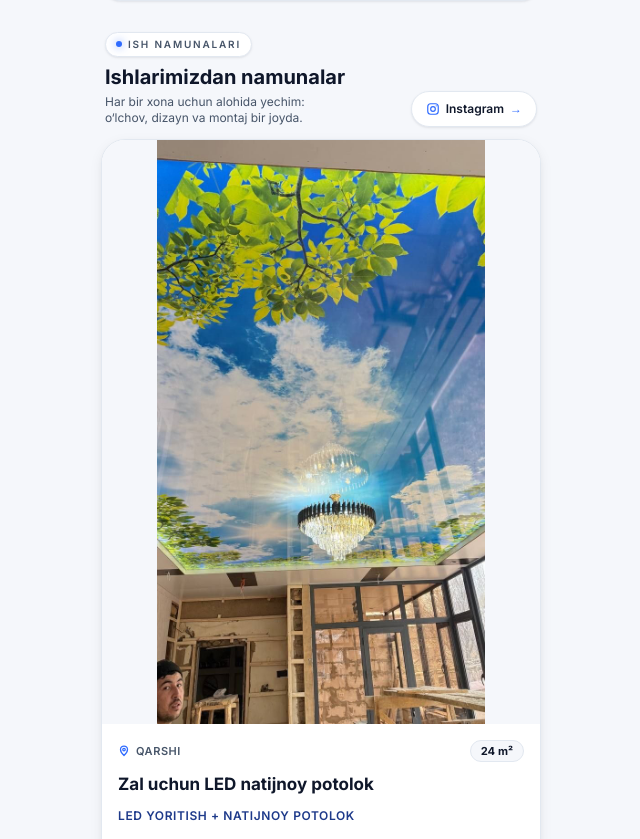
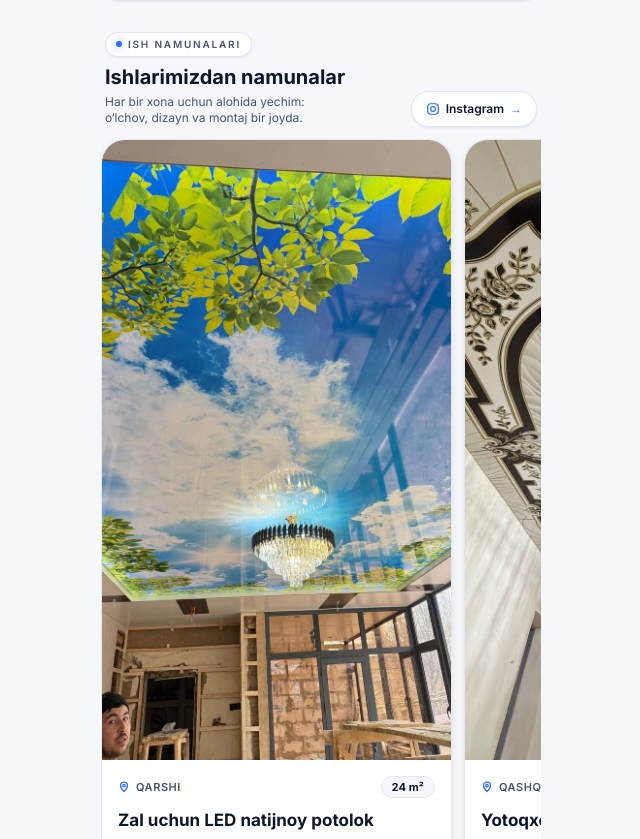
Before and after one commit to behruzxon/vashpotolok-taplink, a Next.js app: page / in a window 1280 px wide. Shown: the part 1961-2800 px from the top of the page, without its empty margins (319-959 px from the left). Built offline with nearby package versions, Linux system fonts and the light colour scheme; no server answers.

Commit message:
fix: tune portfolio carousel image layout

```diff
--- a/src/components/portfolio-preview.tsx
+++ b/src/components/portfolio-preview.tsx
@@ -46,11 +46,16 @@ export function PortfolioPreview({ items, portfolioLink }: Props) {
         ) : null}
       </div>
 
-      <ul className="flex flex-col gap-4" role="list">
-        {items.map((item) => (
-          <PortfolioCard key={item.id} item={item} />
-        ))}
-      </ul>
+      <div className="-mx-5 px-5">
+        <ul
+          className="flex snap-x snap-mandatory gap-3 overflow-x-auto pb-3 pr-8 [scrollbar-width:none] [&::-webkit-scrollbar]:hidden"
+          role="list"
+        >
+          {items.map((item) => (
+            <PortfolioCard key={item.id} item={item} />
+          ))}
+        </ul>
+      </div>
 
       <a
         href={portfolioBotLink}
@@ -146,22 +151,22 @@ function PortfolioCard({ item }: { item: PortfolioItem }) {
   const href = createTelegramBotLink('portfolio')
 
   return (
-    <li className="group relative w-full overflow-hidden rounded-3xl border border-line-soft bg-bg-surface shadow-card">
+    <li className="group relative w-[86%] max-w-[360px] shrink-0 snap-start overflow-hidden rounded-3xl border border-line-soft bg-bg-surface shadow-card">
       <article className="relative flex h-full flex-col">
-        {/* Image zone — pure photo, no overlay text/badges/gradient */}
+        {/* Image zone — pure photo, 9:16 portrait, full-bleed cover */}
         {item.image ? (
-          <div className="relative aspect-[3/4] overflow-hidden bg-bg-base">
+          <div className="relative aspect-[9/16] overflow-hidden bg-bg-base">
             {/* eslint-disable-next-line @next/next/no-img-element */}
             <img
               src={item.image}
               alt={item.title}
               loading="lazy"
-              className="h-full w-full object-contain object-center"
+              className="h-full w-full object-cover object-center"
             />
           </div>
         ) : (
           // Fallback placeholder (no real image): keep abstract render
-          <div className="relative aspect-[4/3] overflow-hidden">
+          <div className="relative aspect-[9/16] overflow-hidden">
             <RenderPlaceholder gradient={item.gradient} />
           </div>
         )}
```
